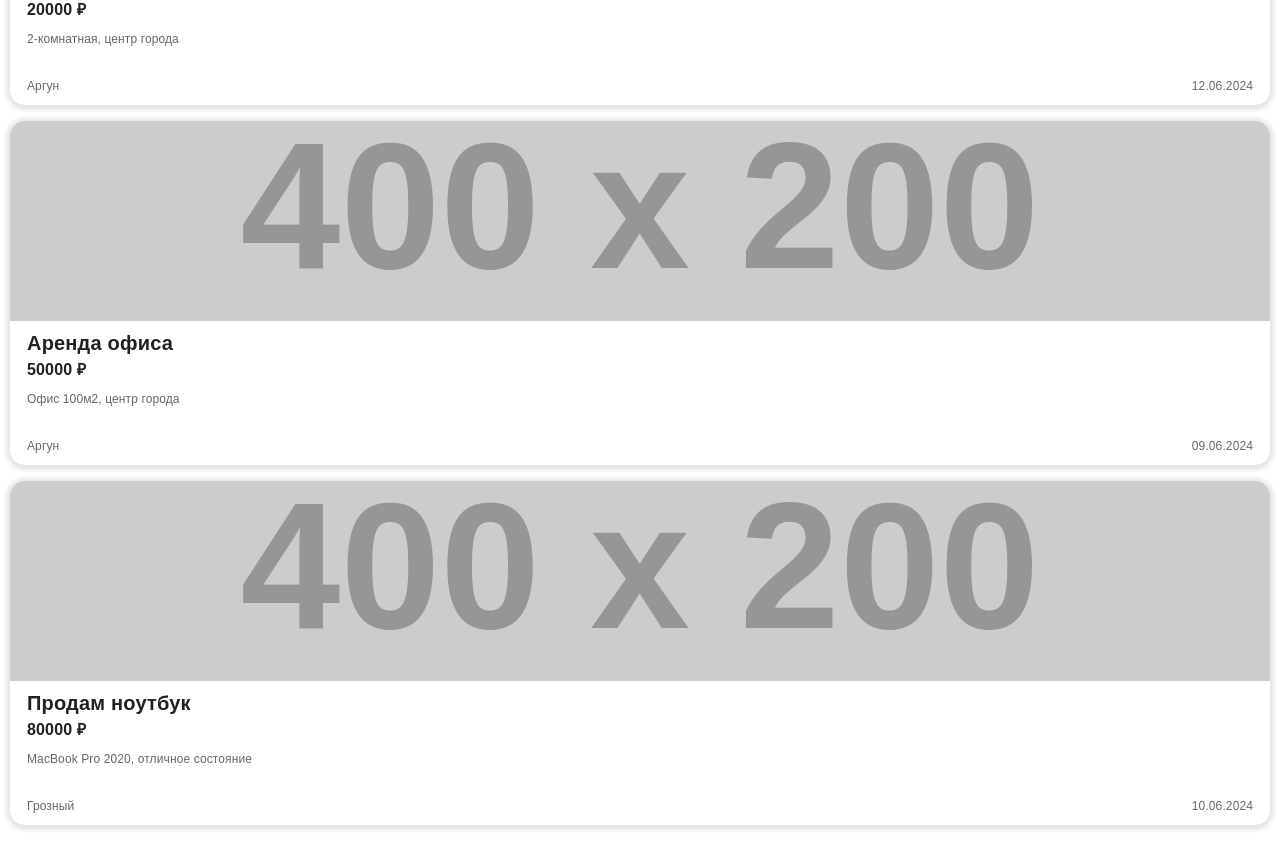
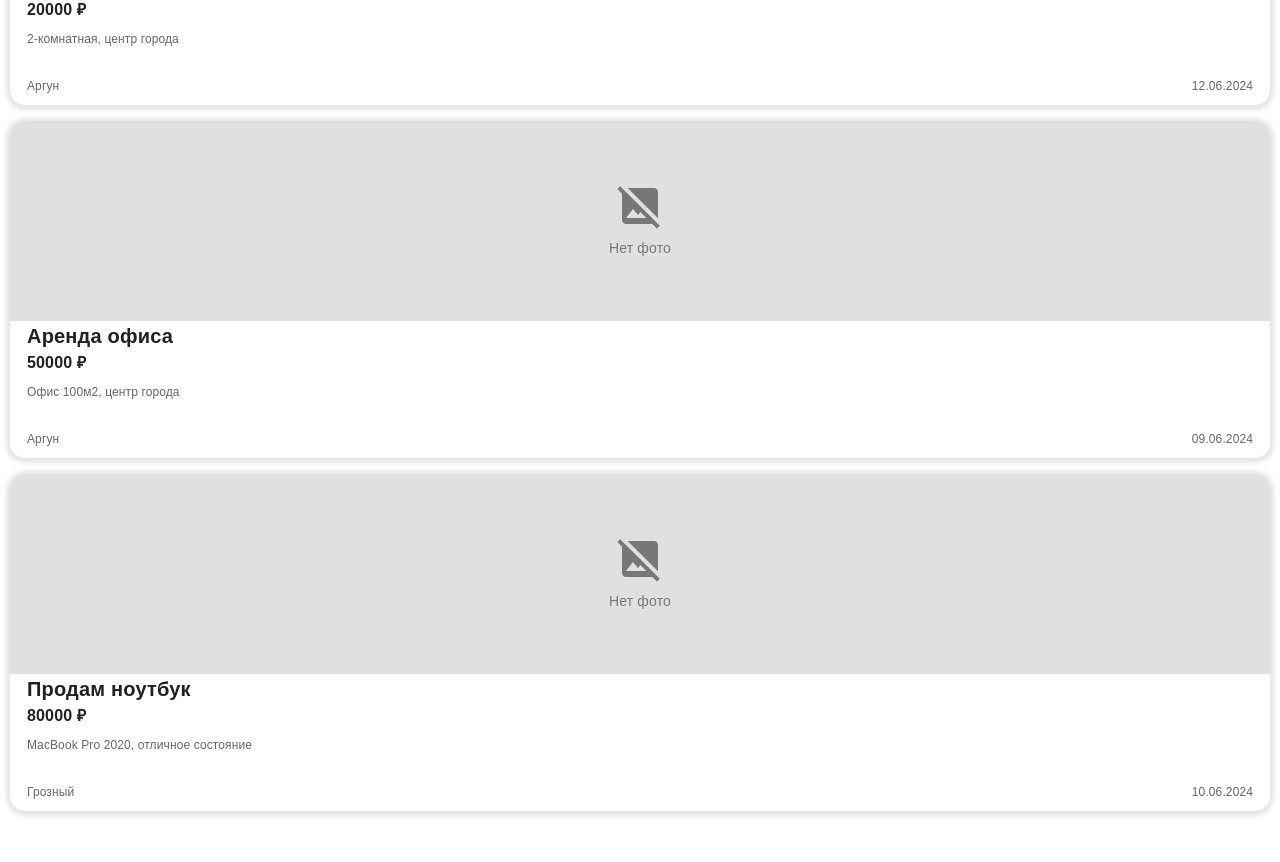
Before and after one commit to UsmanAzhigov/BerkatLite-frontend, a React (Vite) app: page / in a window 1280 px wide. Shown: the part 780-1642 px from the top of the page. Built offline with nearby package versions, Linux system fonts and the light colour scheme.

Commit message:
fix not photo

```diff
--- a/src/components/adCard/index.tsx
+++ b/src/components/adCard/index.tsx
@@ -1,3 +1,4 @@
+import { ImageNotSupported } from '@mui/icons-material';
 import { Box, Paper, Stack, Typography } from '@mui/material';
 
 export interface AdCardProps {
@@ -30,20 +31,24 @@ export const AdCard = ({ image, title, price, description, city, date, onClick }
         sx={{
           width: '100%',
           height: 200,
-          objectFit: 'cover',
         }}
       />
     ) : (
       <Box
-        component="img"
-        src="https://via.placeholder.com/400x200?text=Нет+фото"
-        alt="Нет фото"
+        display="flex"
+        alignItems="center"
+        justifyContent="center"
+        flexDirection="column"
         sx={{
           width: '100%',
           height: 200,
-          objectFit: 'cover',
+          backgroundColor: '#e0e0e0',
+          color: '#777',
         }}
-      />
+      >
+        <ImageNotSupported sx={{ fontSize: 48, mb: 1 }} />
+        <Typography variant="body2">Нет фото</Typography>
+      </Box>
     )}
     <Stack
       sx={{
--- a/src/pages/adPage/index.tsx
+++ b/src/pages/adPage/index.tsx
@@ -1,4 +1,4 @@
-import { Message, Phone } from '@mui/icons-material';
+import { ImageNotSupported, Message, Phone } from '@mui/icons-material';
 import { Box, Divider, Paper, Typography } from '@mui/material';
 import { useEffect } from 'react';
 import { useNavigate, useParams } from 'react-router-dom';
@@ -7,8 +7,6 @@ import 'slick-carousel/slick/slick-theme.css';
 import 'slick-carousel/slick/slick.css';
 import { mockAdverts } from '../../shared/lib/mockAdverts';
 import { Button } from '../../shared/ui';
-
-const placeholderImg = 'https://via.placeholder.com/400x200?text=Нет+фото';
 
 export default function AdPage() {
   const { id } = useParams();
@@ -77,15 +75,20 @@ export default function AdPage() {
             />
           ) : (
             <Box
-              component="img"
-              src={placeholderImg}
-              alt="Нет фото"
+              display="flex"
+              alignItems="center"
+              justifyContent="center"
+              flexDirection="column"
               sx={{
                 width: '100%',
                 height: 200,
-                objectFit: 'cover',
+                backgroundColor: '#e0e0e0',
+                color: '#777',
               }}
-            />
+            >
+              <ImageNotSupported sx={{ fontSize: 48, mb: 1 }} />
+              <Typography variant="body2">Нет фото</Typography>
+            </Box>
           )}
         </Box>
 
```
